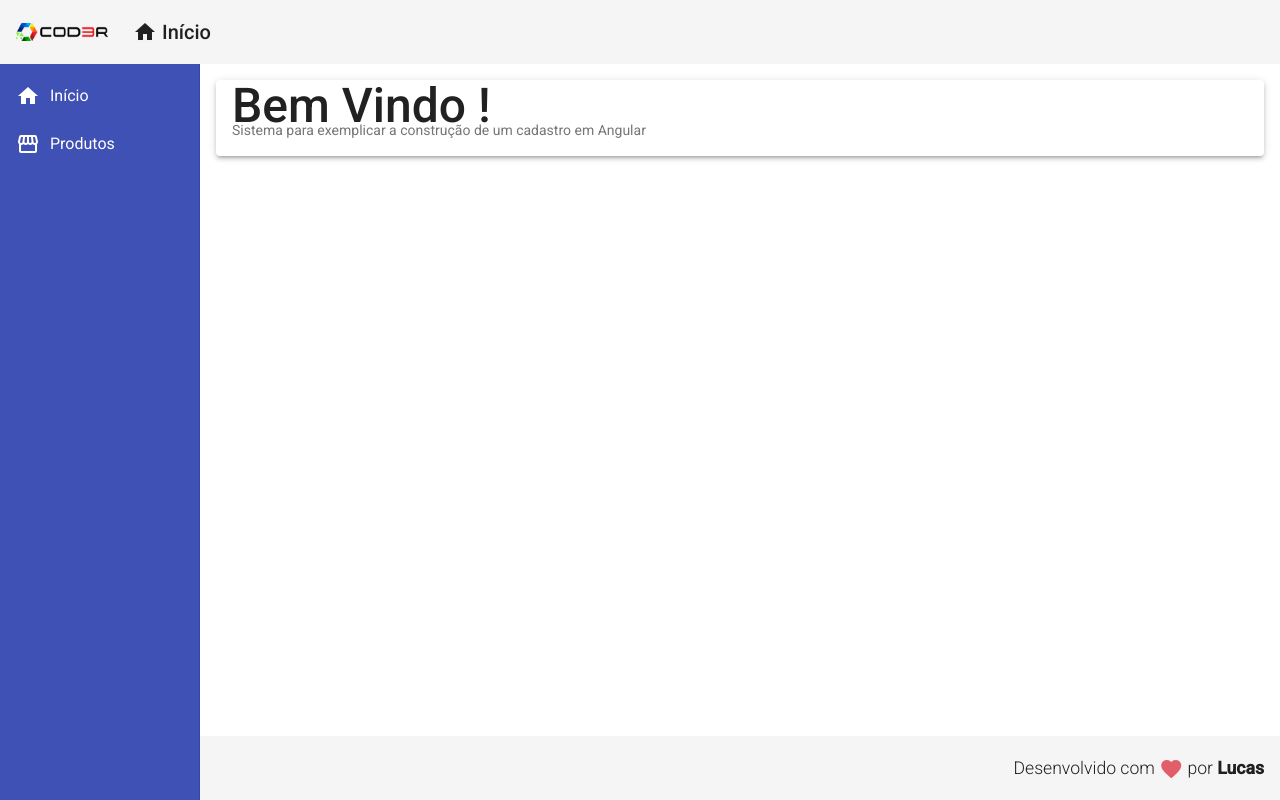
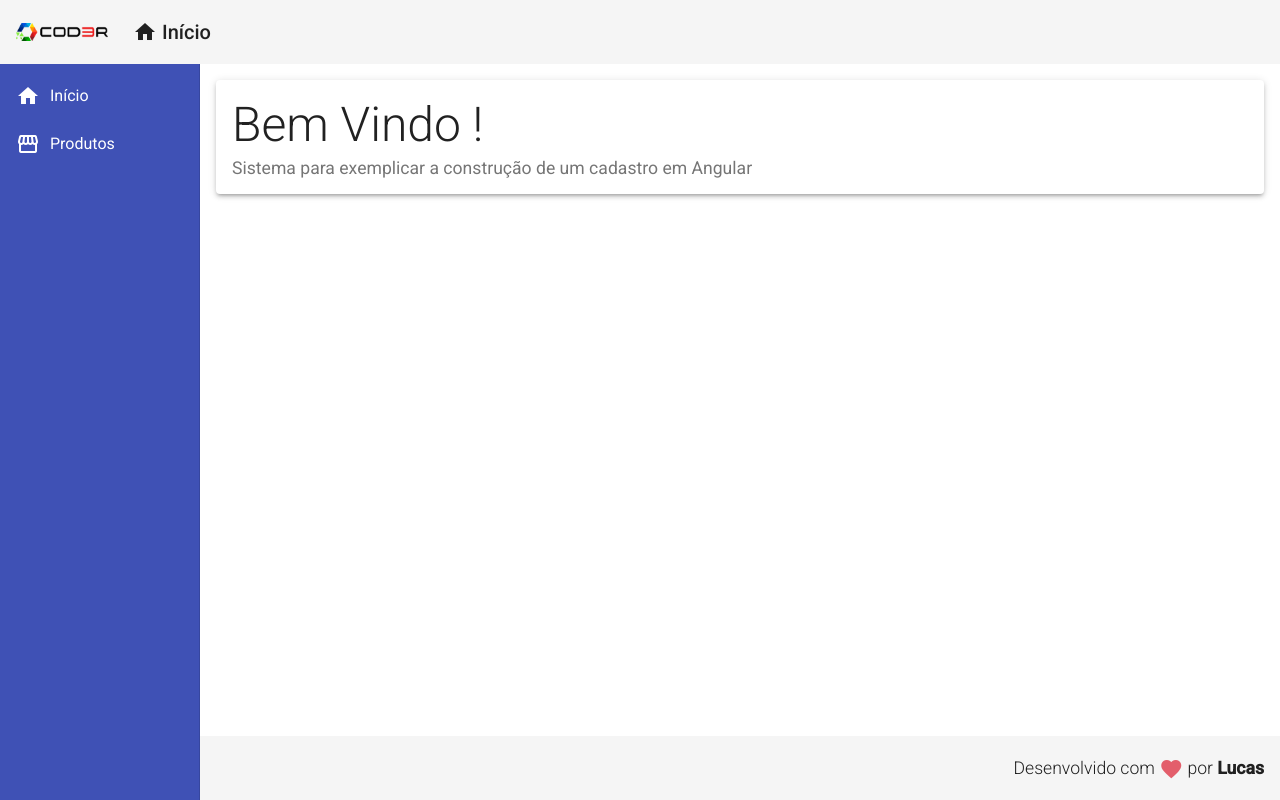
Before and after one commit to lucasalcantarap/crud-angular, an Angular app in the folder frontend/: page / in a window 1280 px wide. Built offline with nearby package versions, Linux system fonts and the light colour scheme.

Commit message:
criado estilização do subtitle

```diff
--- a/frontend/src/app/views/home/home.component.css
+++ b/frontend/src/app/views/home/home.component.css
@@ -1,4 +1,10 @@
 .home .title {
     font-size:3rem;
+    font-weight:300;
+    line-height:1.2;
+}
+
+.home .subtitle {
+    font-size: 1.1rem;
 
 }
```
